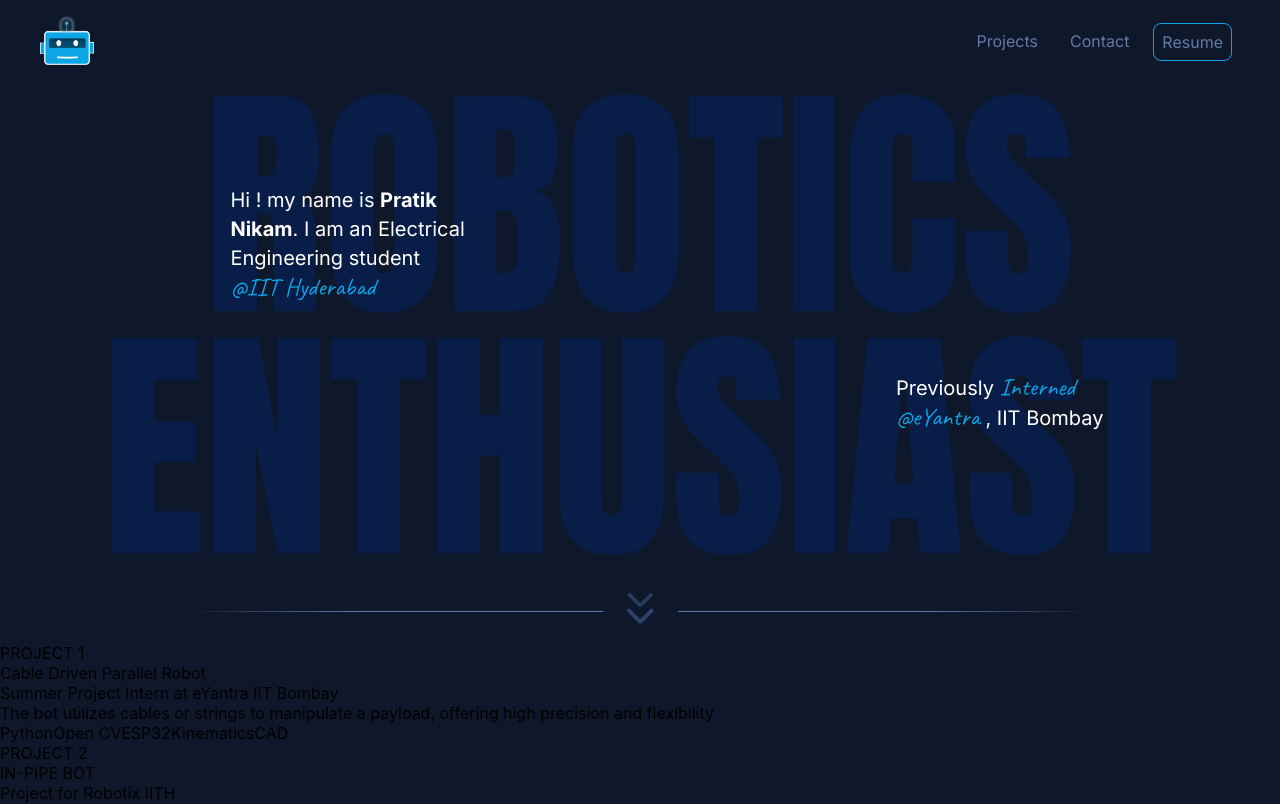
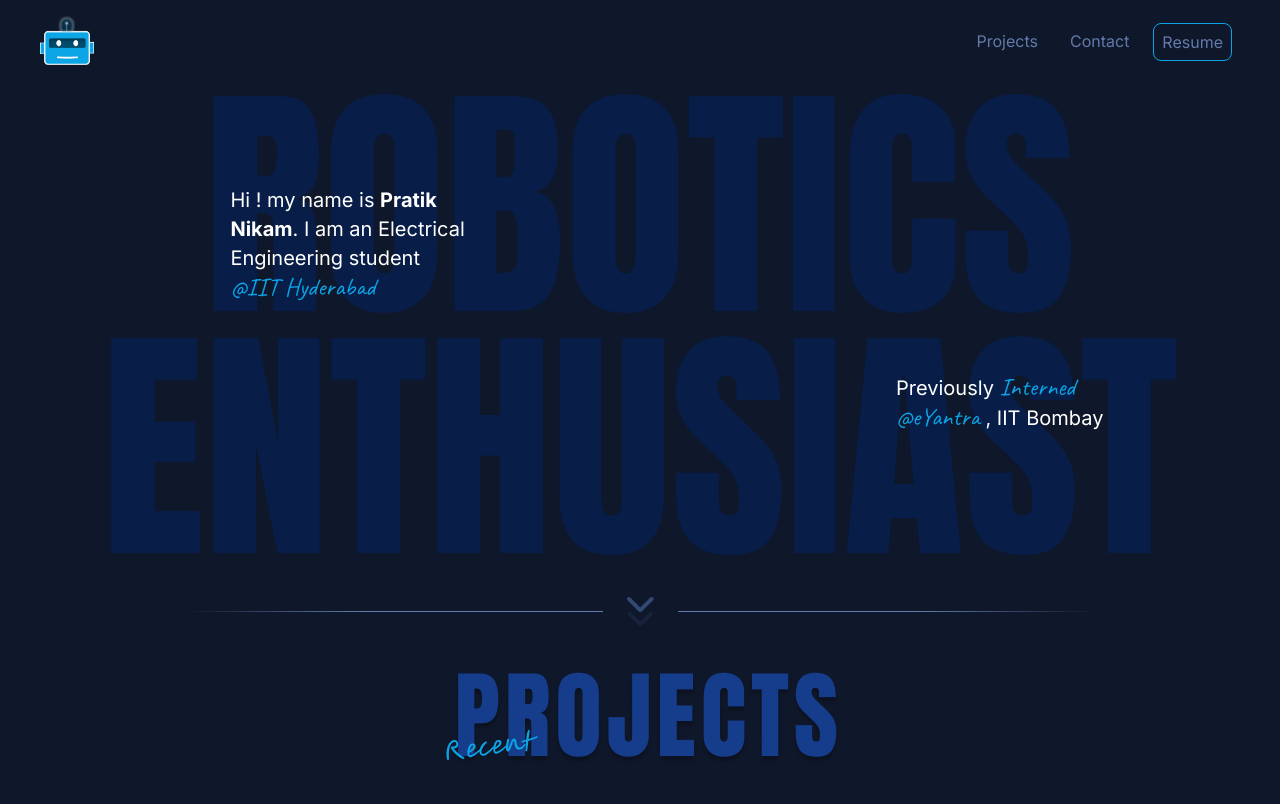
Before and after one commit to PR1YAM9/Prateek_Portfolio, a React (Create React App) app: page / in a window 1280 px wide. Shown: the top 804 px of the page. Built offline with nearby package versions, Linux system fonts and the light colour scheme; a web font is replaced by a local one.

Commit message:
half-work

```diff
--- /dev/null
+++ b/src/components/cards/Card.css
@@ -0,0 +1,5 @@
+.card{
+    width: 600px;
+    height: 245px;
+    padding: 13px 80px 40px 36px;
+}
--- a/src/components/cards/Card.jsx
+++ b/src/components/cards/Card.jsx
@@ -1,18 +1,55 @@
 import React from 'react'
+import "./Card.css";
 
 const Card = (props) => {
+
+
+  const mystyle={
+    display:'flex',
+    backgroundColor:props.backgroundColor,
+  }
+  const sno={
+    color:props.snoColor,
+  }
+  const title={
+    color:props.projectTitleColor,
+    margin:'4px 0px',
+
+  }
+  const location={
+    color:props.locationColor,
+  }
+  const about={
+    color:props.aboutColor,
+    marginTop:'30px',
+    marginBottom:'20px',
+    width:'400px'
+  }
+  const tech={
+    color:props.techColor,
+    borderColor:props.border,
+    border:'1px solid',
+    borderRadius:'9px',
+
+    marginRight:'5px',
+
+    paddingBottom:'3px',
+    paddingLeft:'4px',
+    paddingRight:'4px',
+  }
+
   return (
-    <div style={{display:'flex'}}>
-      <div className="card-data">
-        <p>{props.sno}</p>
-        <p>{props.projectTitle}</p>
-        <p>{props.location}</p>
-        <div>
+    <div style={mystyle} key={props.id}>
+      <div className="card-data card" >
+        <p style={sno}>{props.sno}</p>
+        <p style={title}>{props.projectTitle}</p>
+        <p style={location}>{props.location}</p>
+        <div style={about}>
           <p>{props.about}</p>
         </div>
         {
           props.techStack.map((tag) => {
-            return <span>{tag}</span>
+            return <span style={tech}>{tag} </span>
           })
         }
       </div>
--- a/src/components/cards/data.js
+++ b/src/components/cards/data.js
@@ -1,35 +1,67 @@
 const data = [
   {
+    id:1,
     sno: "PROJECT 1",
     projectTitle: "Cable Driven Parallel Robot",
     location: "Summer Project Intern at eYantra IIT Bombay",
     about:
       "The bot utilizes cables or strings to manipulate a payload, offering high precision and flexibility",
-    techStack: ["Python", "Open CV", "ESP32", "Kinematics", "CAD"]
+    techStack: ["Python", "Open CV", "ESP32", "Kinematics", "CAD"],
+    backgroundColor:'#081E48',
+    snoColor:'#246AFD',
+    projectTitleColor:'#FFFFFF',
+    techColor:'#637AAA',
+    aboutColor:'#99BAF9',
+    border:'#23488E',
+    locationColor:'#637AAA'
+
   },
   {
+    id:2,
     sno: "PROJECT 2",
     projectTitle: "IN-PIPE BOT",
     location: "Project for Robotix IITH",
     about:
       "The bot detects cracks in the pipes while traversing through it.",
-    techStack: ["Python", "Open CV", "Image Processing", "Neutral Networks"]
+    techStack: ["Python", "Open CV", "Image Processing", "Neutral Networks"],
+    backgroundColor:'#084848',
+    snoColor:'#1AAEAE',
+    projectTitleColor:'#FFFFFF',
+    techColor:'#63AA9D',
+    aboutColor:'#61ACB1',
+    border:'#238E7A',
+    locationColor:'#4F8285'
   },
-  {
+  {id:3,
     sno: "PROJECT 3",
     projectTitle: "Heart Rate Monitor using TCRT",
     location: "For course EE2301",
     about:
       "The device uses the amount of IR rays reflected from ones finger to estimate the rate of blood flow and hence, the heart rate",
-    techStack: ["Analog Filters", "Electronics", "Arduino Microcontrollers"]
+    techStack: ["Analog Filters", "Electronics", "Arduino Microcontrollers"],
+    backgroundColor:'#482E08',
+    snoColor:'#FDC024',
+    projectTitleColor:'#FFFFFF',
+    techColor:'#AAA363',
+    aboutColor:'#F9E499',
+    border:'#8E8323',
+    locationColor:'#AA9663'
   },
   {
+    id:4,
     sno: "PROJECT 4",
     projectTitle: "Thermometer using PT100",
     location: "For course EE2301",
     about:
       "Mapping the resistance of PT100 sensor to corresponding temperature using regression.",
-    techStack: ["Polynomial Regression", "Machine Learning", "Microcontrollers"]
+    techStack: ["Polynomial Regression", "Machine Learning", "Microcontrollers"],
+    backgroundColor:'#082948',
+    snoColor:'#24BCFD',
+    projectTitleColor:'#FFFFFF',
+    techColor:'#6395AA',
+    aboutColor:'#99DCF9',
+    border:'#23678E',
+    locationColor:'#6395AA'
   }
 ];
 export default data;
--- /dev/null
+++ b/src/components/projectss/Project.css
@@ -0,0 +1,26 @@
+#project-head {
+  color: #153d8c;
+  text-shadow: 0px 4px 4px 0px rgba(0, 0, 0, 0.25);
+  font-family: Anton;
+  font-size: 76px;
+  font-style: normal;
+  font-weight: 400;
+  line-height: normal;
+  letter-spacing: 4.8px;
+  text-transform: uppercase;
+}
+.subtext-project {
+  top: 118%;
+  left: 36.5%;
+  margin-top: 0;
+
+  transform: rotate(-4deg);
+
+  position: absolute;
+  color: #0ca4e6;
+  font-family: "Caveat";
+  font-size: 33px;
+  font-style: normal;
+  font-weight: 400;
+  line-height: 70%;
+}
--- a/src/components/projectss/Project.jsx
+++ b/src/components/projectss/Project.jsx
@@ -1,17 +1,28 @@
-import React from 'react'
-import Card from '../cards/Card.jsx'
-import data from '../cards/data.js'
+import React from "react";
+import Card from "../cards/Card.jsx";
+import data from "../cards/data.js";
+import "./Project.css";
+import photo from "../../images/Group 5.png";
 const Project = () => {
   return (
     <div>
-        {
+      {/* <div style={{textAlign:'center'}}>
+        <p id='project-head'>PROJECTS</p>
+        <span className='subtext-project'>Recent</span>
+      </div> */}
+      <div style={{ display: "flex", justifyContent: "center" }}>
+        <img src={photo} alt="" />
+      </div>
 
-            data.map((item) => {
-                return <Card key={item.id} {...item} />
-            })
-        }
+      {data.map((item) => {
+        return (
+          <div style={{display:'flex',justifyContent:'center' ,margin:'35px 0px'}}>
+            <Card key={item.id} {...item} />
+          </div>
+        );
+      })}
     </div>
-  )
-}
+  );
+};
 
-export default Project
+export default Project;
```
Also changed, not shown: src/images/Group 5.png (added), src/images/Group 5.svg (added).
